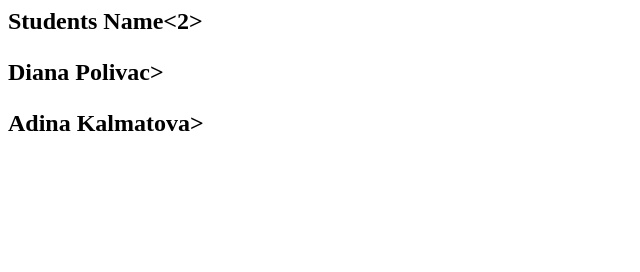
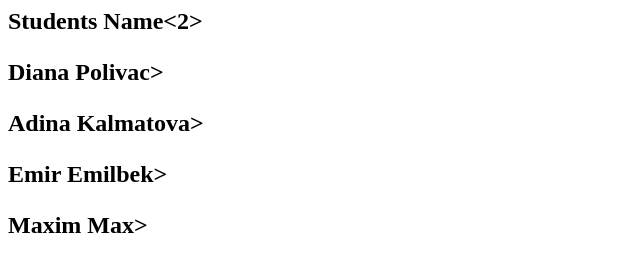
Before and after one commit to Adina1725/MyProject, a plain HTML site: page index.html in a window 1280 px wide. Shown: the whole page, without its empty margins (0-640 px from the left). Drawn offline with Linux system fonts and the light colour scheme.

Commit message:
Add new Student

```diff
--- a/index.html
+++ b/index.html
@@ -1,3 +1,5 @@
 <h2>Students Name<2>
 <p>Diana Polivac>
 <p>Adina Kalmatova>
+<p>Emir Emilbek>
+<p>Maxim Max>
```
